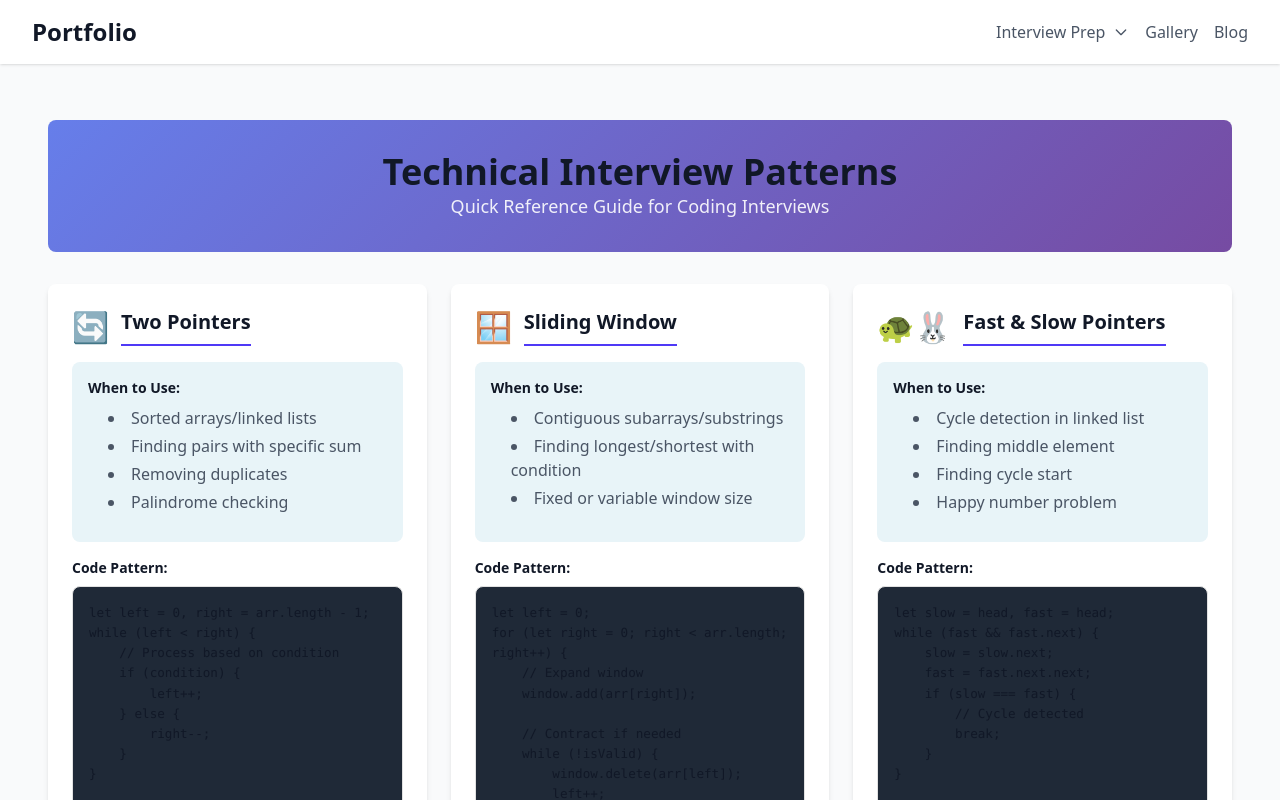
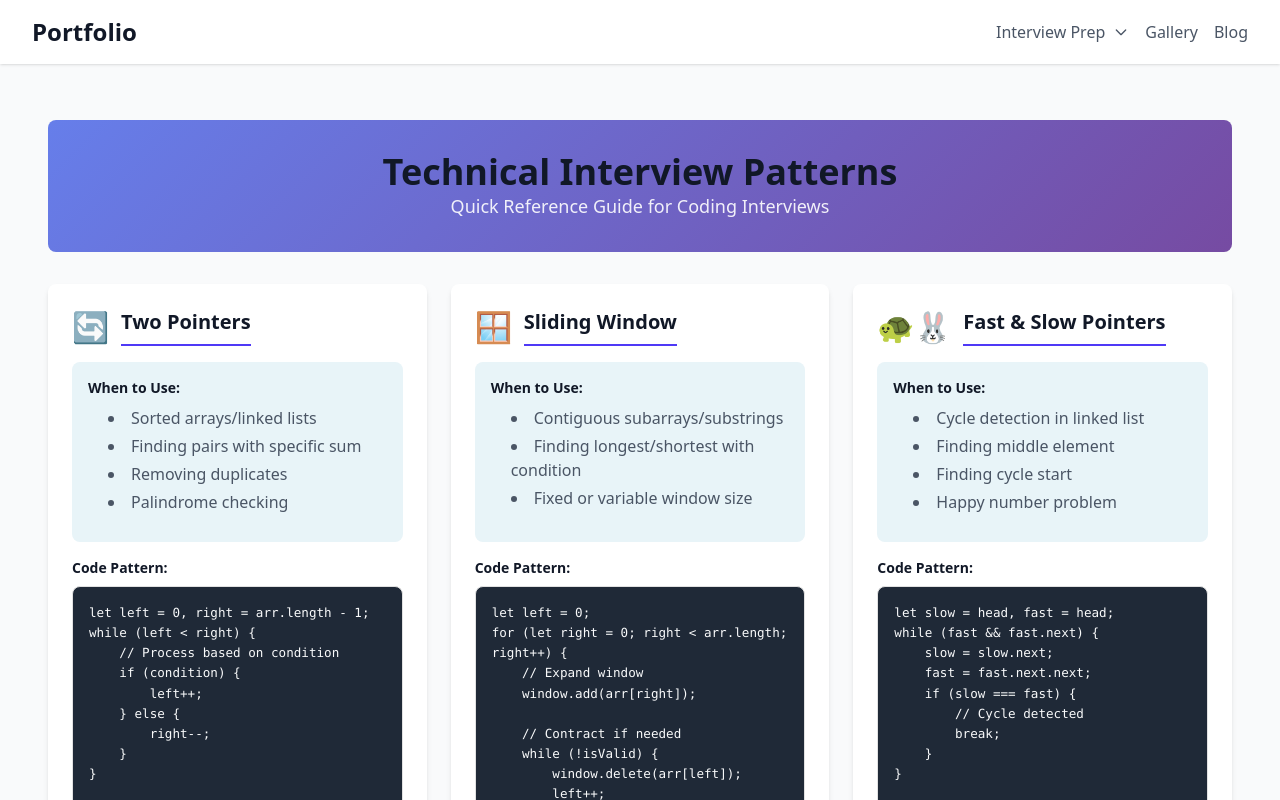
Before and after one commit to jatinderbhola/jatinderbhola-portfolio, a SvelteKit app: page /interview-patterns in a window 1280 px wide. Shown: the top 800 px of the page. Built offline with nearby package versions, Linux system fonts and the light colour scheme.

Commit message:
refactor: Remove unnecessary color style from code snippets
- Eliminated the color style for code text in the interview patterns page to enhance readability and maintain consistency with the background styling.

```diff
--- a/src/app.css
+++ b/src/app.css
@@ -23,15 +23,26 @@ body {
 	color: #111827; /* gray-900 */
 }
 
-/* Fix for code blocks with light backgrounds */
+/* Fix for code blocks: dark background + light text so code is always readable */
 pre.bg-gray-50,
-pre[class*="bg-gray-50"] {
+pre[class*="bg-gray-50"],
+pre.overflow-x-auto,
+pre[class*="overflow-x-auto"] {
 	background-color: #1f2937 !important; /* gray-800 */
 	color: #f9fafb !important; /* gray-50 */
 }
 
 pre.bg-gray-50 code,
-pre[class*="bg-gray-50"] code {
+pre[class*="bg-gray-50"] code,
+pre.overflow-x-auto code,
+pre code.text-gray-900,
+pre code[class*="text-gray"] {
 	color: #f9fafb !important;
 	background: transparent !important;
 }
+
+/* Override Tailwind .text-gray-900 on code when inside pre (dark block) */
+pre .text-gray-900,
+pre code.text-gray-900 {
+	color: #f9fafb !important;
+}
--- a/src/routes/blog/[slug]/+page.svelte
+++ b/src/routes/blog/[slug]/+page.svelte
@@ -240,6 +240,13 @@
 		font-size: 0.875em;
 	}
 
+	/* Override Tailwind .text-gray-900 on code inside dark pre so text stays light */
+	:global(.prose pre code.text-gray-900),
+	:global(.prose pre .text-gray-900),
+	:global(.prose pre[class*="text-gray-900"]) {
+		color: #f9fafb !important;
+	}
+
 	/* Style for code blocks that might not have prose classes */
 	:global(.prose pre[class*="code"]),
 	:global(.prose pre[class*="snippet"]),
@@ -272,8 +279,12 @@
 		background: transparent !important;
 	}
 
-	/* Ensure all code elements inside pre have visible text */
-	:global(.prose pre *) {
+	/* Ensure all code elements inside pre have visible text (override any utility class) */
+	:global(.prose pre *),
+	:global(.prose pre code[class*="text-gray"]),
+	:global(.prose pre.overflow-x-auto *),
+	:global(.prose pre.bg-gray-50 *),
+	:global(.prose pre[class*="bg-gray-50"] *) {
 		color: #f9fafb !important;
 	}
 
--- a/src/routes/interview-patterns/+page.svelte
+++ b/src/routes/interview-patterns/+page.svelte
@@ -227,7 +227,6 @@
 	}
 
 	.code-snippet pre code {
-		color: #111827 !important; /* Ensure code text is visible */
 		background: transparent !important;
 	}
 
```
